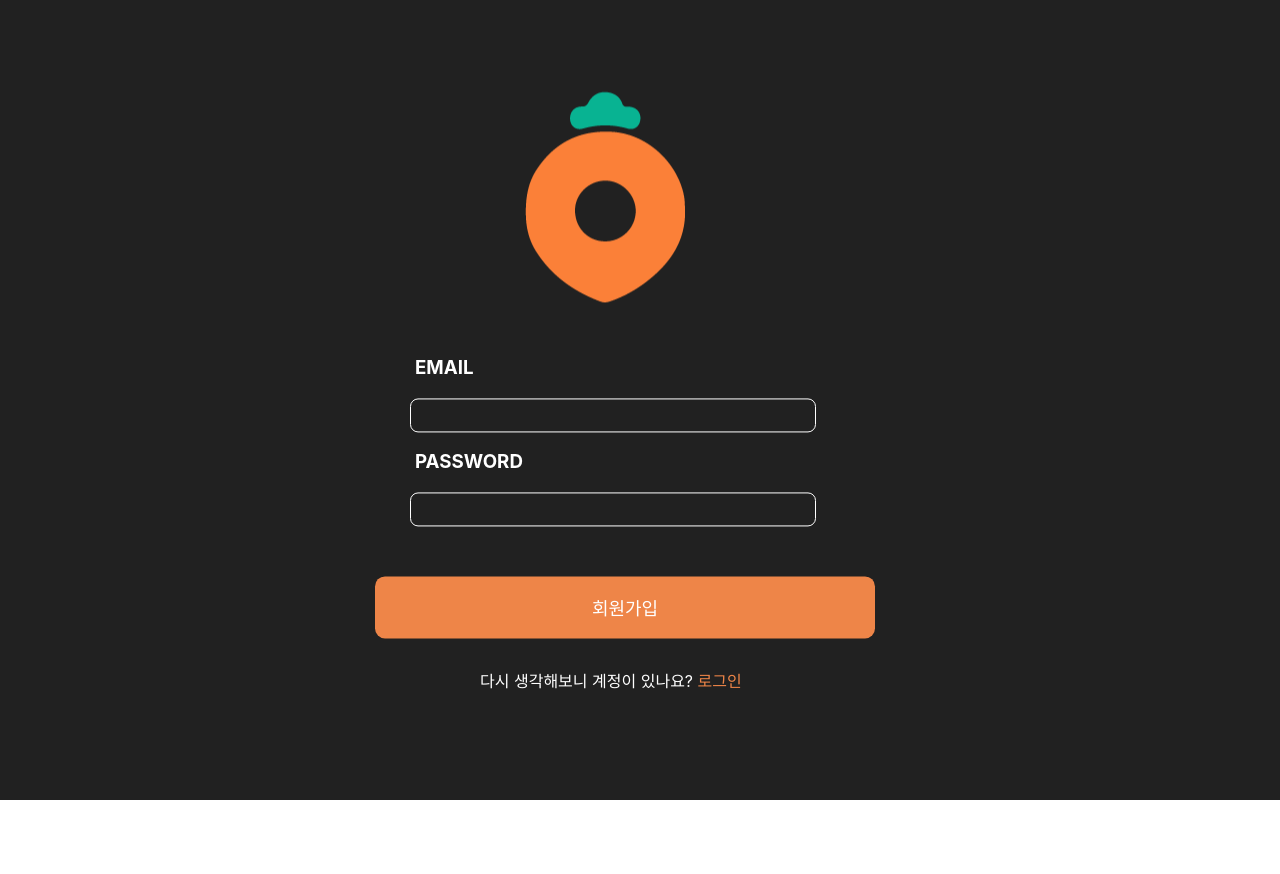
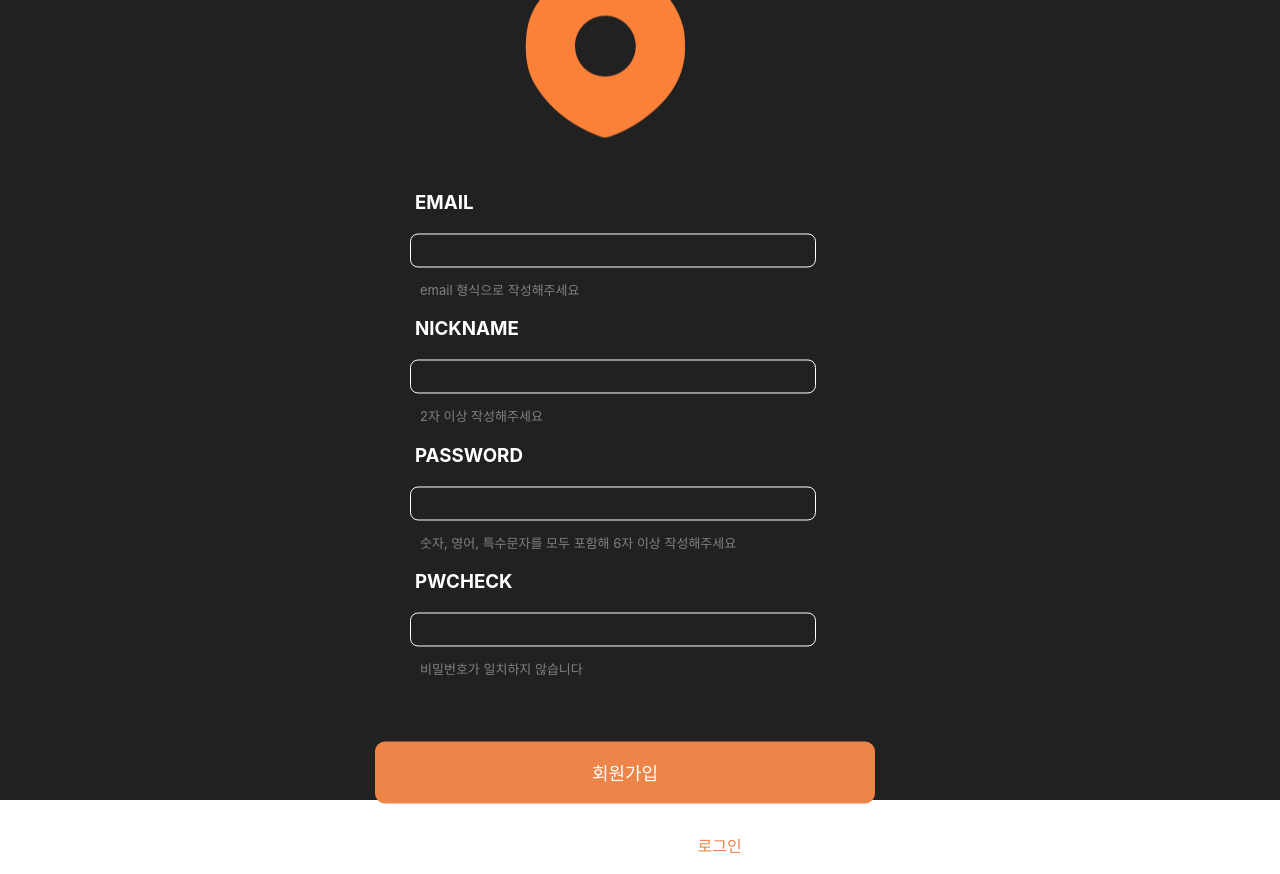
Before and after one commit to heesujin/carrotmarket, a React (Create React App) app: page / in a window 1280 px wide. Before the commit the page ends 800 px from the top, so only its background shows below. Built offline with nearby package versions, Linux system fonts and the light colour scheme.

Commit message:
회원가입 페이지 html css

```diff
--- a/src/App.js
+++ b/src/App.js
@@ -2,12 +2,13 @@ import "./App.css";
 //페이지 가져오기
 import Start from "./page/Start";
 import Login from "./page/Login";
+import SingUp from "./page/Singup";
 import styled from "styled-components";
 
 function App() {
   return (
     <Container>
-      <Login />
+      <SingUp />
     </Container>
   );
 }
--- a/src/page/Singup.js
+++ b/src/page/Singup.js
@@ -0,0 +1,88 @@
+import styled from "styled-components";
+import carrot from "../image/당근마켓.png";
+
+function SingUp() {
+  return (
+    <All>
+      <div>
+        <img src={carrot} alt="" />
+      </div>
+      <Comments>
+        <Title>EMAIL</Title>
+        <IdPut type="text" />
+        <Pone>email 형식으로 작성해주세요</Pone>
+        <Title>NICKNAME</Title>
+        <IdPut type="text" />
+        <Pone>2자 이상 작성해주세요</Pone>
+        <Title>PASSWORD</Title>
+        <IdPut type="text" />
+        <Pone>숫자, 영어, 특수문자를 모두 포함해 6자 이상 작성해주세요</Pone>
+        <Title>PWCHECK</Title>
+        <IdPut type="text" />
+        <Pone>비밀번호가 일치하지 않습니다</Pone>
+      </Comments>
+      <SignUpBtn>회원가입</SignUpBtn>
+
+      <Log>
+        다시 생각해보니 계정이 있나요? <LoginBtn>로그인</LoginBtn>
+      </Log>
+    </All>
+  );
+}
+
+const All = styled.div`
+  position: absolute;
+  top: 50%;
+  left: 50%;
+  transform: translate(-50%, -50%);
+  margin-left: 60px;
+`;
+
+const Comments = styled.div`
+  margin-top: 50px;
+`;
+
+const Title = styled.h3`
+  color: white;
+  margin-left: -110px;
+`;
+
+const IdPut = styled.input`
+  background-color: #212121;
+  border: 1.5px solid white;
+  border-radius: 8px;
+  width: 400px;
+  height: 30px;
+  margin-left: -115px;
+`;
+
+const Pone = styled.p`
+  color: grey;
+  margin-left: -105px;
+  /* margin-top: -0.1px; */
+  font-size: 13px;
+`;
+
+const SignUpBtn = styled.button`
+  color: white;
+  background-color: #ee8548;
+  border: none;
+  padding: 18px;
+  width: 500px;
+  margin-left: -150px;
+  margin-top: 50px;
+  border-radius: 10px;
+  font-size: large;
+`;
+
+const Log = styled.p`
+  margin-top: 30px;
+  color: white;
+  margin-left: -45px;
+`;
+
+const LoginBtn = styled.span`
+  color: #ee8548;
+`;
+
+export default SingUp;
```
